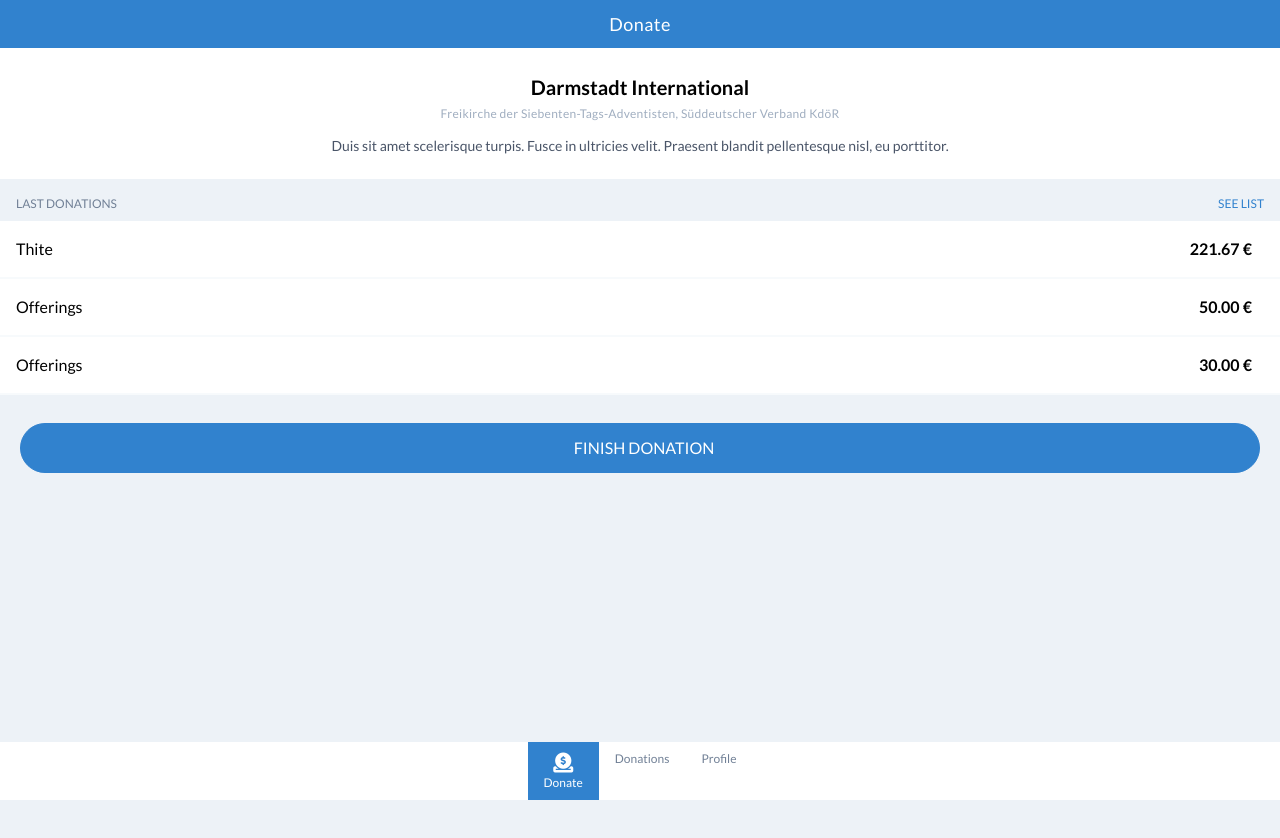
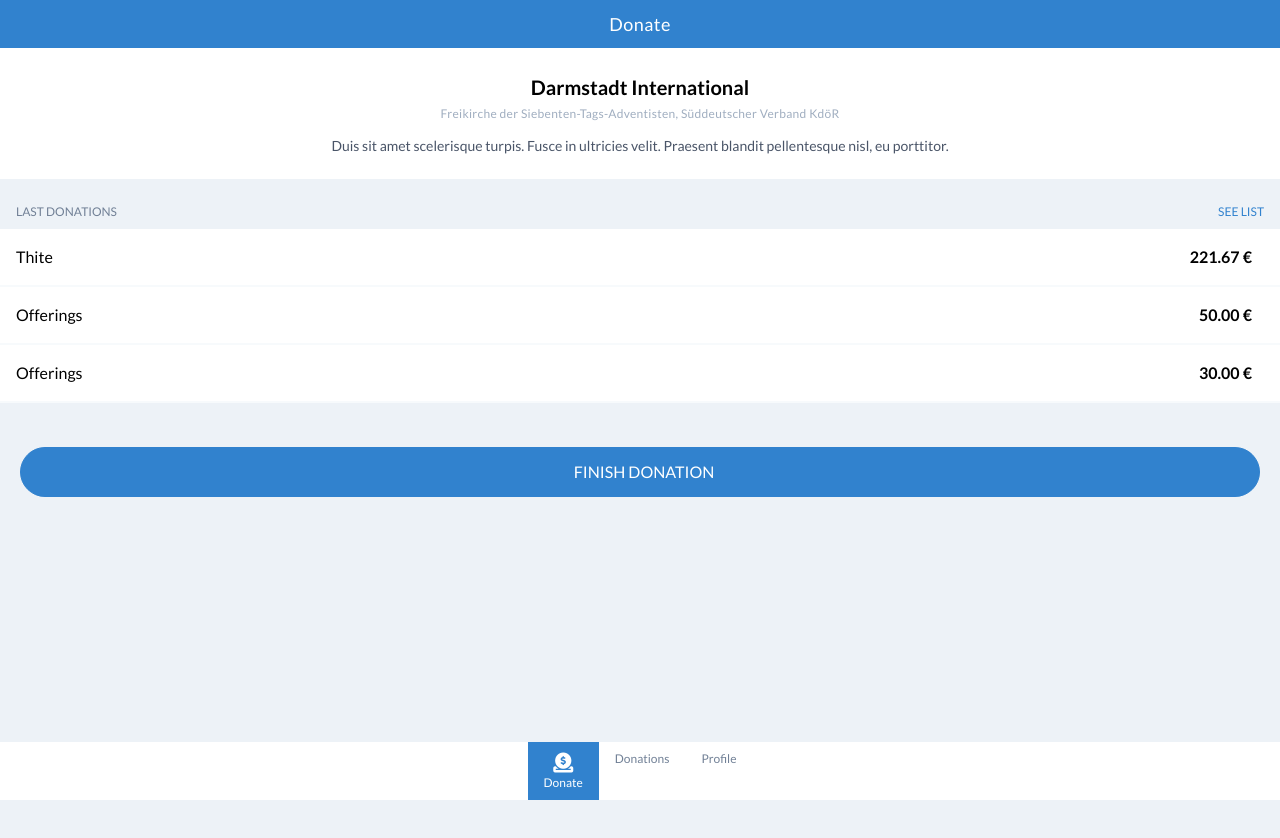
Before and after one commit to eduludi/givings, a React (Create React App) app: page /donate in a window 1280 px wide. Shown: the top 838 px of the page. Built offline with nearby package versions, Linux system fonts and the light colour scheme; some icons are missing.

Commit message:
Fixes ui/Section margins

```diff
--- a/src/ui/Section.js
+++ b/src/ui/Section.js
@@ -5,7 +5,7 @@
 
 function Section({ title, more, children, rounded, to }) {
   return (
-    <div className="my-2">
+    <div className="mt-4 mb-6">
       <div className="flex justify-between px-4 py-2 text-xs">
         {title && <h3 className="text-gray-600 uppercase">{title}</h3>}
         {more && to && (
```
